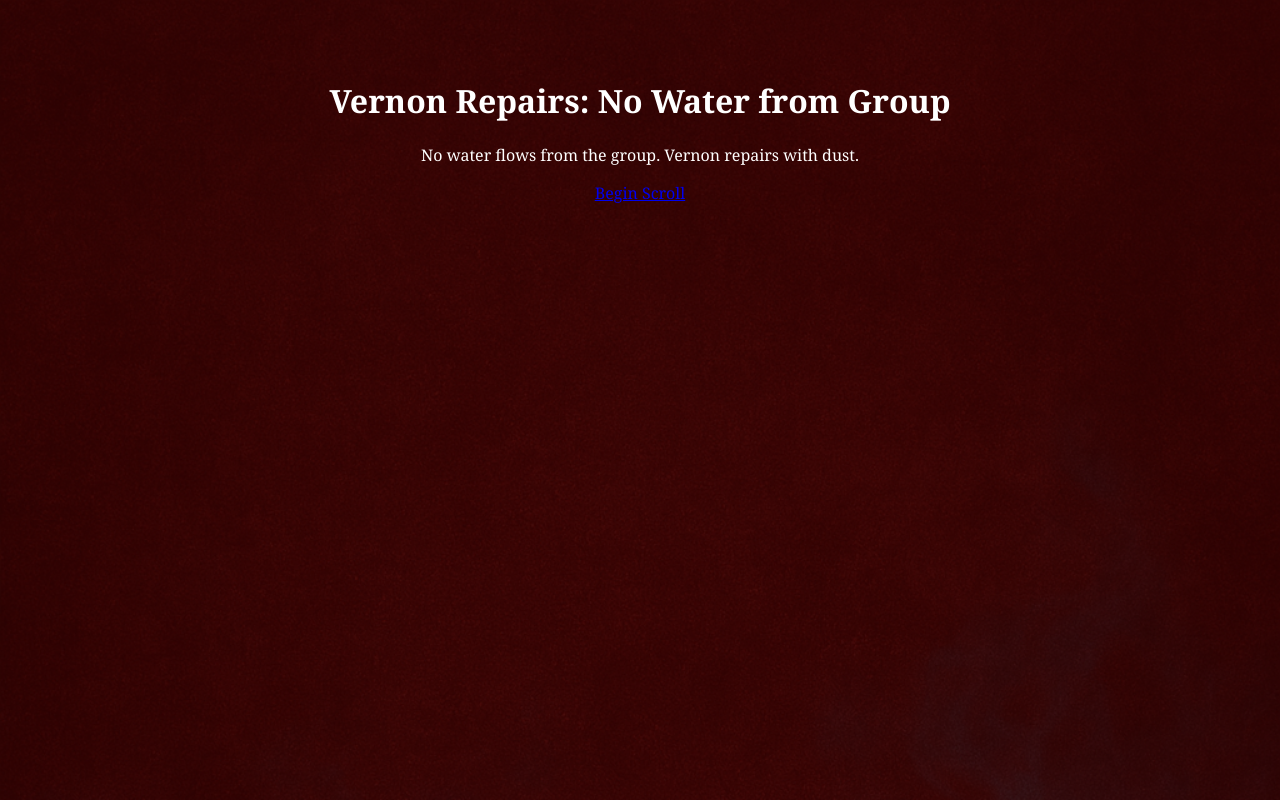
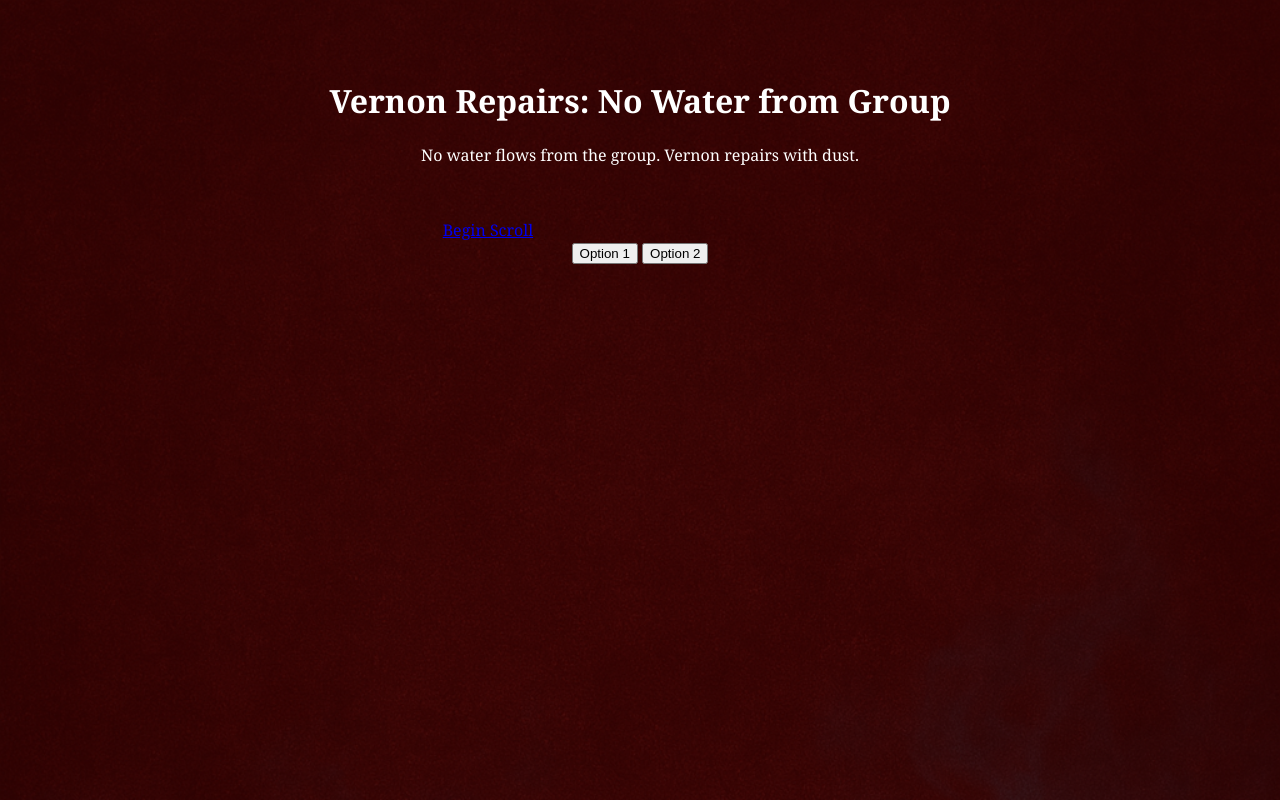
Before and after one commit to Jasper-Approved/vernon-scroll-web, a Flask app: page / in a window 1280 px wide. Run offline with Flask 3, Linux system fonts and the light colour scheme.

Commit message:
Update index.html

```diff
--- a/templates/index.html
+++ b/templates/index.html
@@ -9,5 +9,18 @@
   <h1>{{ title }}</h1>
   <p>{{ caption }}</p>
   <a href="{{ url_for('step') }}">Begin Scroll</a>
+
+  <!-- 🎵 Audio Element with Manual Control -->
+<audio id="ritual-audio" controls>
+  <source src="{{ url_for('static', filename='audio/yourfile.mp3') }}" type="audio/mpeg">
+  Your browser does not support the audio element.
+</audio>
+
+<!-- 🧠 Selection Buttons -->
+<form method="POST" action="/step">
+  <button name="choice" value="option1">Option 1</button>
+  <button name="choice" value="option2">Option 2</button>
+</form>
+
 </body>
 </html>
```
